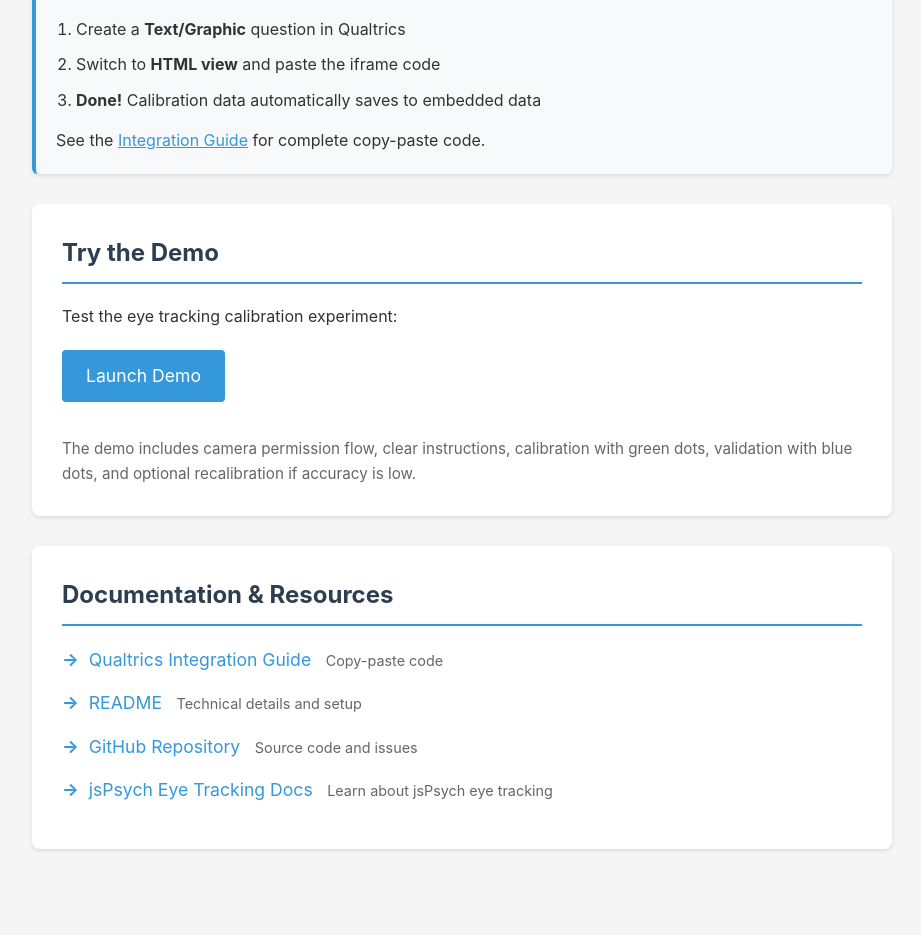
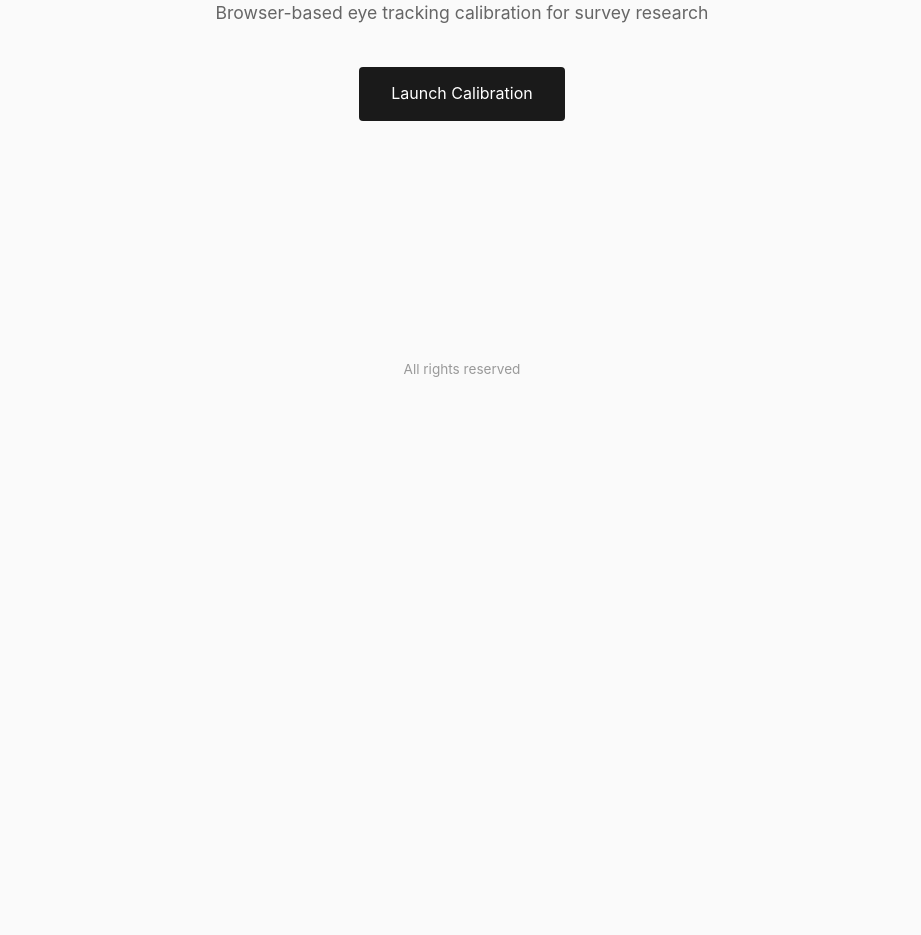
Before and after one commit to kiante-fernandez/webgazer-qualtrics, a website built with Vite: page index.html in a window 1280 px wide. Shown: the part 399-1334 px from the top of the page, without its empty margins (178-1099 px from the left). After the commit the page ends 800 px from the top, so only its background shows below. Built offline with nearby package versions, Linux system fonts and the light colour scheme; some packages are replaced by stand-ins of ours.

Commit message:
refactor: Simplify HTML structure

```diff
--- a/index.html
+++ b/index.html
@@ -15,190 +15,67 @@
       font-family: -apple-system, BlinkMacSystemFont, 'Segoe UI', Roboto, Oxygen, Ubuntu, Cantarell, sans-serif;
       line-height: 1.6;
       color: #333;
-      background: #f5f5f5;
+      background: #fafafa;
+      min-height: 100vh;
+      display: flex;
+      align-items: center;
+      justify-content: center;
     }
 
     .container {
-      max-width: 900px;
-      margin: 0 auto;
-      padding: 40px 20px;
-    }
-
-    header {
-      background: white;
-      padding: 40px 20px;
-      margin-bottom: 40px;
-      border-radius: 8px;
-      box-shadow: 0 2px 4px rgba(0,0,0,0.1);
+      max-width: 600px;
       text-align: center;
+      padding: 60px 40px;
     }
 
     h1 {
-      font-size: 2.5em;
-      margin-bottom: 10px;
-      color: #2c3e50;
+      font-size: 2rem;
+      font-weight: 500;
+      color: #1a1a1a;
+      margin-bottom: 16px;
     }
 
-    .subtitle {
-      font-size: 1.2em;
+    .description {
+      font-size: 1.1rem;
       color: #666;
-      margin-bottom: 20px;
-    }
-
-    .section {
-      background: white;
-      padding: 30px;
-      margin-bottom: 30px;
-      border-radius: 8px;
-      box-shadow: 0 2px 4px rgba(0,0,0,0.1);
-    }
-
-    h2 {
-      color: #2c3e50;
-      margin-bottom: 20px;
-      padding-bottom: 10px;
-      border-bottom: 2px solid #3498db;
-    }
-
-    .quick-start {
-      background: #f8f9fa;
-      padding: 20px;
-      border-radius: 6px;
-      border-left: 4px solid #3498db;
-    }
-
-    .quick-start ol {
-      margin-left: 20px;
-      margin-top: 15px;
-    }
-
-    .quick-start li {
-      margin-bottom: 10px;
+      margin-bottom: 40px;
     }
 
     .demo-link {
       display: inline-block;
-      background: #3498db;
+      background: #1a1a1a;
       color: white;
-      padding: 12px 24px;
+      padding: 14px 32px;
       text-decoration: none;
       border-radius: 4px;
-      font-size: 1.1em;
+      font-size: 1rem;
       transition: background 0.2s;
-      margin: 20px 0;
     }
 
     .demo-link:hover {
-      background: #2980b9;
-    }
-
-    .resources {
-      list-style: none;
-    }
-
-    .resources li {
-      margin-bottom: 15px;
-    }
-
-    .resources a {
-      display: inline-flex;
-      align-items: center;
-      color: #3498db;
-      text-decoration: none;
-      font-size: 1.1em;
-      transition: color 0.2s;
-    }
-
-    .resources a:hover {
-      color: #2980b9;
-      text-decoration: underline;
-    }
-
-    .resources a::before {
-      content: "→";
-      margin-right: 10px;
-      font-weight: bold;
+      background: #333;
     }
 
     footer {
+      position: fixed;
+      bottom: 20px;
+      left: 0;
+      right: 0;
       text-align: center;
-      padding: 40px 20px;
-      color: #666;
-      font-size: 0.9em;
-    }
-
-    code {
-      background: #f4f4f4;
-      padding: 2px 6px;
-      border-radius: 3px;
-      font-family: 'Courier New', monospace;
-      font-size: 0.9em;
-    }
-
-    .info-box {
-      background: #fff3cd;
-      padding: 20px;
-      border-radius: 6px;
-      border-left: 4px solid #ffc107;
-      margin: 20px 0;
+      color: #999;
+      font-size: 0.85rem;
     }
   </style>
 </head>
 <body>
   <div class="container">
-    <header>
-      <h1>WebEyeTrack for Qualtrics</h1>
-      <p class="subtitle">Eye tracking calibration for survey research</p>
-    </header>
-
-    <div class="section quick-start">
-      <h2>Quick Start</h2>
-      <p><strong>Add eye tracking calibration to your Qualtrics survey:</strong></p>
-      <ol>
-        <li>Create a <strong>Text/Graphic</strong> question in Qualtrics</li>
-        <li>Switch to <strong>HTML view</strong> and paste the iframe code</li>
-        <li><strong>Done!</strong> Calibration data automatically saves to embedded data</li>
-      </ol>
-      <p style="margin-top: 15px;">
-        See the <a href="qualtrics/" style="color: #3498db;">Integration Guide</a> for complete copy-paste code.
-      </p>
-    </div>
-
-    <div class="section">
-      <h2>Try the Demo</h2>
-      <p>Test the eye tracking calibration experiment:</p>
-      <a href="experiments/calibration.html" class="demo-link" target="_blank">Launch Demo</a>
-      <p style="margin-top: 15px; color: #666; font-size: 0.95em;">
-        The demo includes camera permission flow, clear instructions, calibration with green dots, validation with blue dots, and optional recalibration if accuracy is low.
-      </p>
-    </div>
-
-    <div class="section">
-      <h2>Documentation & Resources</h2>
-      <ul class="resources">
-        <li>
-          <a href="qualtrics/">Qualtrics Integration Guide</a>
-          <span style="color: #666; margin-left: 10px; font-size: 0.9em;">Copy-paste code</span>
-        </li>
-        <li>
-          <a href="README.md">README</a>
-          <span style="color: #666; margin-left: 10px; font-size: 0.9em;">Technical details and setup</span>
-        </li>
-        <li>
-          <a href="https://github.com/kiante-fernandez/webgazer-qualtrics" target="_blank">GitHub Repository</a>
-          <span style="color: #666; margin-left: 10px; font-size: 0.9em;">Source code and issues</span>
-        </li>
-        <li>
-          <a href="https://www.jspsych.org/v8/overview/eye-tracking/" target="_blank">jsPsych Eye Tracking Docs</a>
-          <span style="color: #666; margin-left: 10px; font-size: 0.9em;">Learn about jsPsych eye tracking</span>
-        </li>
-      </ul>
-    </div>
+    <h1>Webcam Eye Tracking for Qualtrics</h1>
+    <p class="description">Browser-based eye tracking calibration for survey research</p>
+    <a href="experiments/calibration.html" class="demo-link">Launch Calibration</a>
   </div>
 
   <footer>
-    <p>Built with <a href="https://www.jspsych.org/" target="_blank" style="color: #3498db;">jsPsych</a> and <a href="https://github.com/RedForestAI/WebEyeTrack" target="_blank" style="color: #3498db;">WebEyeTrack</a></p>
-    <p style="margin-top: 10px;">Licensed under MIT</p>
+    <p>All rights reserved</p>
   </footer>
 </body>
 </html>
```
